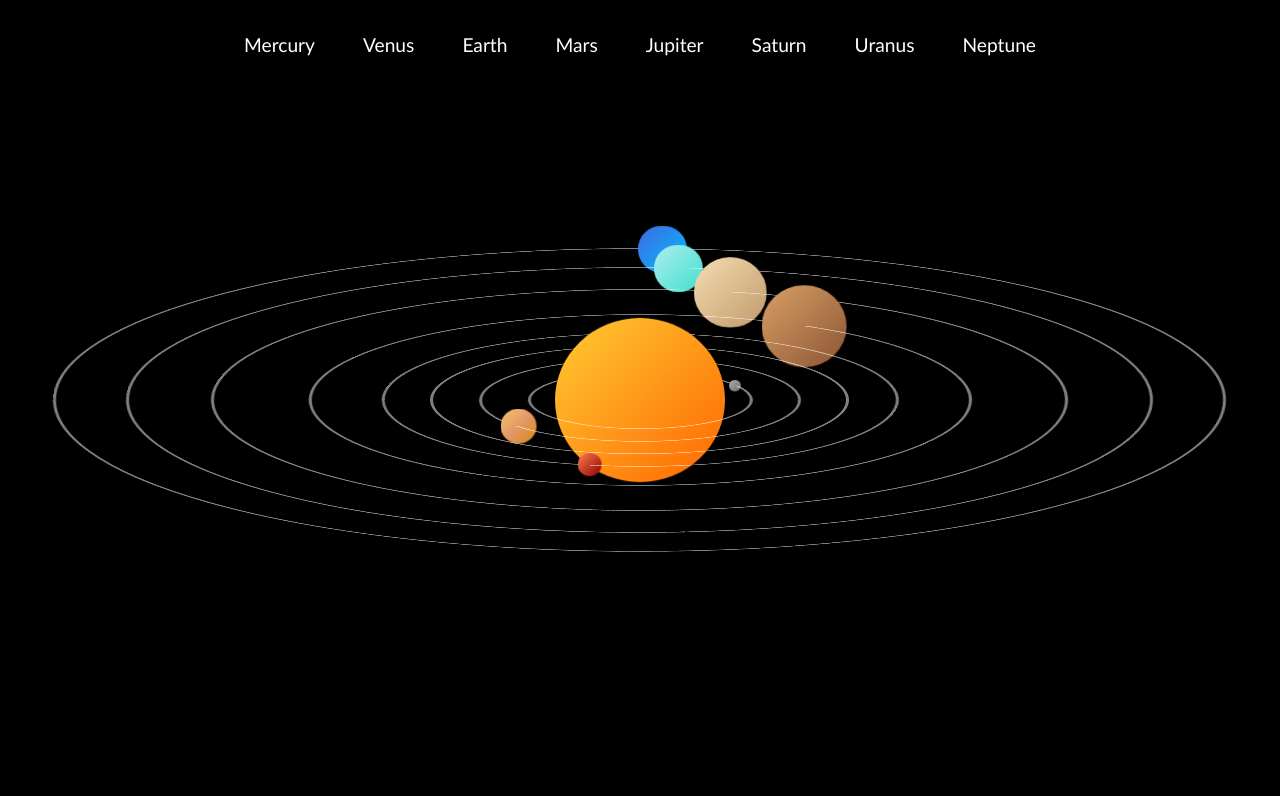
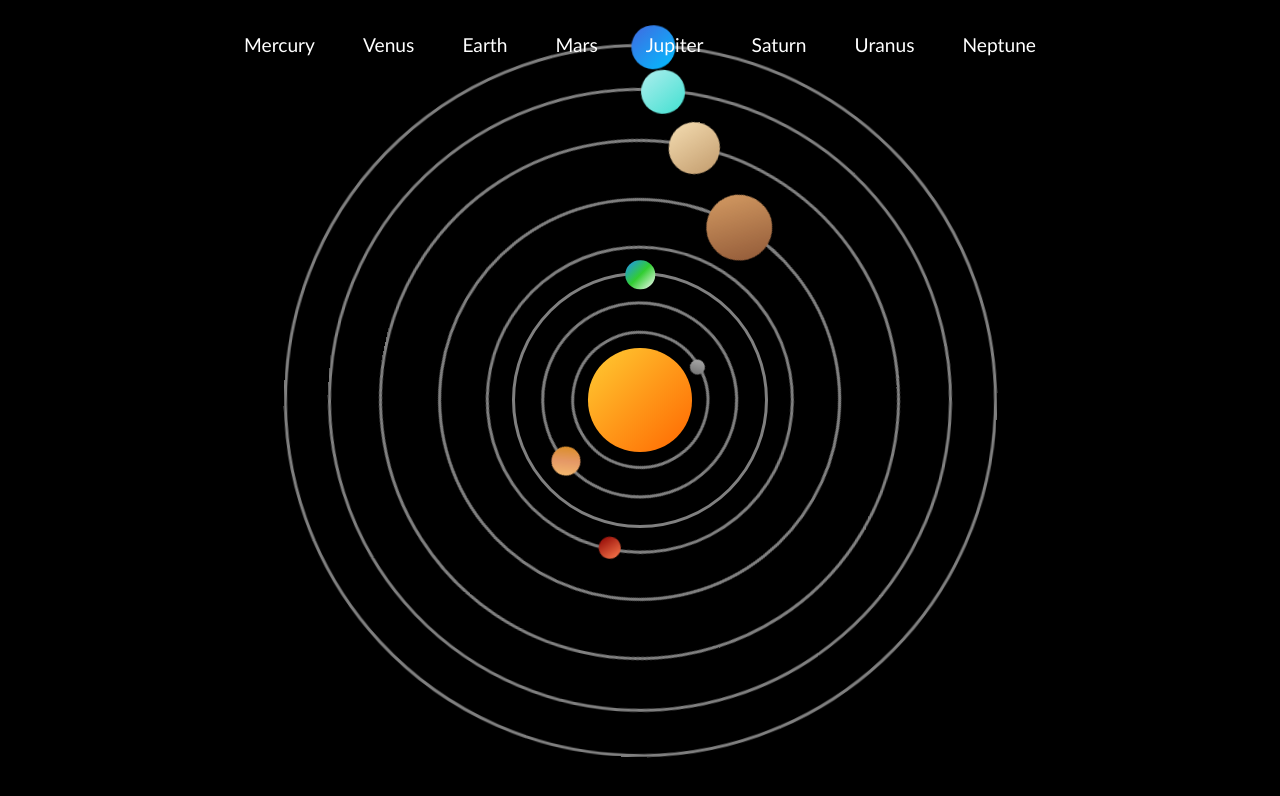
Before and after one commit to BUTURUM/Solar-System, a plain HTML site: page index.html in a window 1280 px wide. Drawn offline with Linux system fonts and the light colour scheme.

Commit message:
feat: remove 3D

```diff
--- a/style.css
+++ b/style.css
@@ -32,21 +32,22 @@ body{
   text-shadow: #81c4ff 0 0 10px;
 }
 
-.system, .sun, .orbit{
-  transform-style: preserve-3d;
-}
-
 .system{
   margin: 0;
+  padding: 2rem;
+
   list-style: none;
 
-  padding: 2rem;
   box-sizing: border-box;
 
   position: fixed;
   top: 50%;
-  width: 100%;
-  transform: translate(0, -50%) rotateX(75deg);
+  left: 50%;
+  transform: translate(-50%, -50%);
+  z-index: -1;
+
+  height: min(100vh, 100vw);
+  aspect-ratio: 1 / 1;
 
   container-type: inline-size;
 
@@ -63,9 +64,6 @@ body{
 .sun{
   width: 14cqi;
   background: linear-gradient(135deg, #ffcc33, #ff6600);
-  z-index: 1;
-
-  transform: rotateX(-90deg);
 }
 .orbit{
   width: var(--orbit-diameter);
@@ -85,7 +83,7 @@ body{
   left: 50%;
   translate: -50% -50%;
 
-  animation: invert linear calc(var(--speed) * 5s) infinite;
+  animation: linear calc(var(--speed) * 5s) infinite;
 }
 
 .planet::after{
@@ -117,76 +115,52 @@ body{
     rotate: 360deg;
   }
 }
-@keyframes invert{
-  from{
-    transform: rotateX(-90deg) rotateY(0deg);
-  }
-  to{
-    transform: rotateX(-90deg) rotateY(360deg);
-  }
-}
 
 #mercury{
   --orbit-diameter: 18cqi;
-  --planet-diameter: 1cqi;
+  --planet-diameter: 2cqi;
   --speed: .24;
   --color: linear-gradient(135deg, #b0b0b0, #6c6c6c);
-
-  z-index: 9;
 }
 #venus{
   --orbit-diameter: 26cqi;
-  --planet-diameter: 3cqi;
+  --planet-diameter: 4cqi;
   --speed: .61;
   --color: linear-gradient(135deg, #f8c471, #e59866, #d68910);
-
-  z-index: 8;
 }
 #earth{
   --orbit-diameter: 34cqi;
-  --planet-diameter: 3cqi;
+  --planet-diameter: 4cqi;
   --speed: 1;
   --color: linear-gradient(135deg, #1e90ff, #32cd32, #ffffff);
-
-  z-index: 7;
 }
 #mars{
-  --orbit-diameter: 42cqi;
-  --planet-diameter: 2cqi;
+  --orbit-diameter: 41cqi;
+  --planet-diameter: 3cqi;
   --speed: 1.88;
   --color: linear-gradient(135deg, #ff7f50, #8b0000);
-
-  z-index: 6;
 }
 #jupiter{
   --orbit-diameter: 54cqi;
-  --planet-diameter: 7cqi;
+  --planet-diameter: 9cqi;
   --speed: 12;
   --color: linear-gradient(135deg, #d9a066, #8c5434);
-
-  z-index: 5;
 }
 #saturn{
   --orbit-diameter: 70cqi;
-  --planet-diameter: 6cqi;
+  --planet-diameter: 7cqi;
   --speed: 29.4;
   --color: linear-gradient(135deg, #f5deb3, #c19a6b);
-
-  z-index: 4;
 }
 #uranus{
   --orbit-diameter: 84cqi;
-  --planet-diameter: 4cqi;
+  --planet-diameter: 6cqi;
   --speed: 84;
   --color: linear-gradient(135deg, #afeeee, #40e0d0);
-
-  z-index: 3;
 }
 #neptune{
   --orbit-diameter: 96cqi;
-  --planet-diameter: 4cqi;
+  --planet-diameter: 6cqi;
   --speed: 165;
   --color: linear-gradient(135deg, #4169e1, #00bfff);
-
-  z-index: 2;
 }
```
